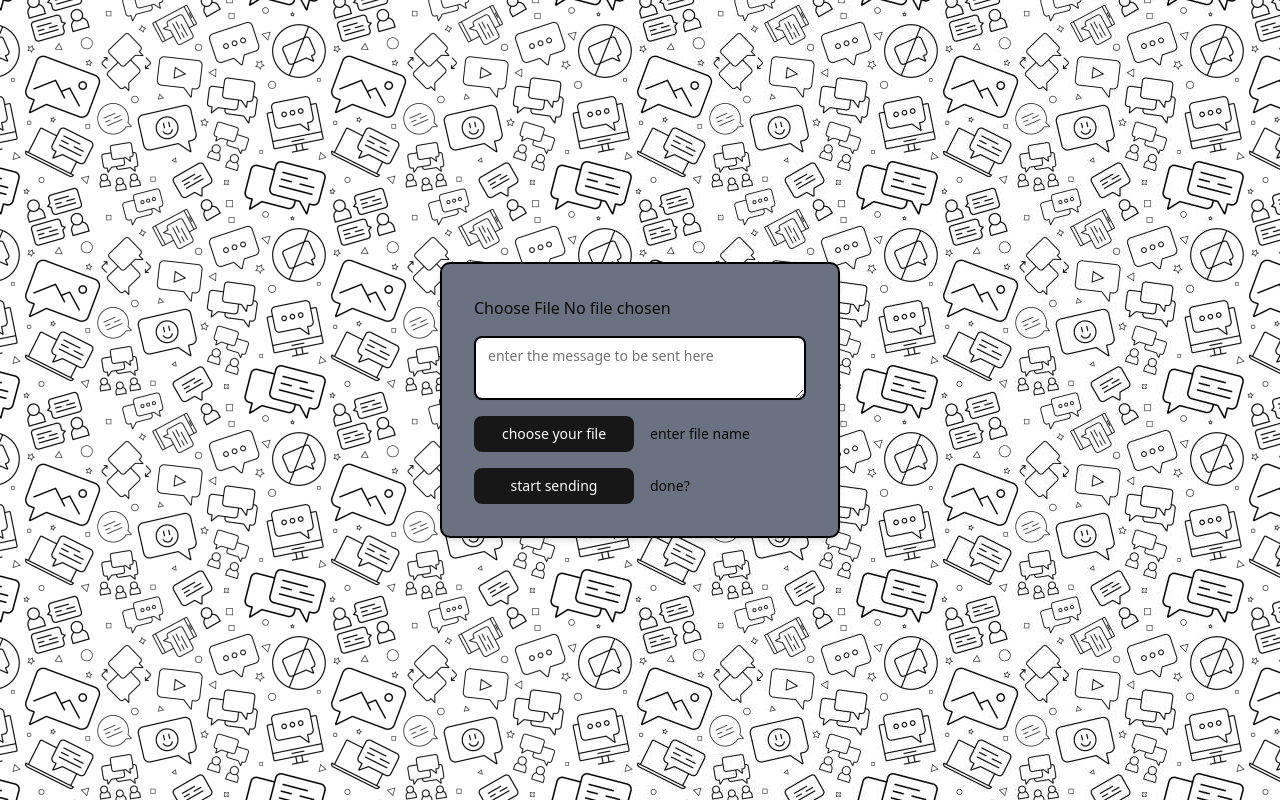
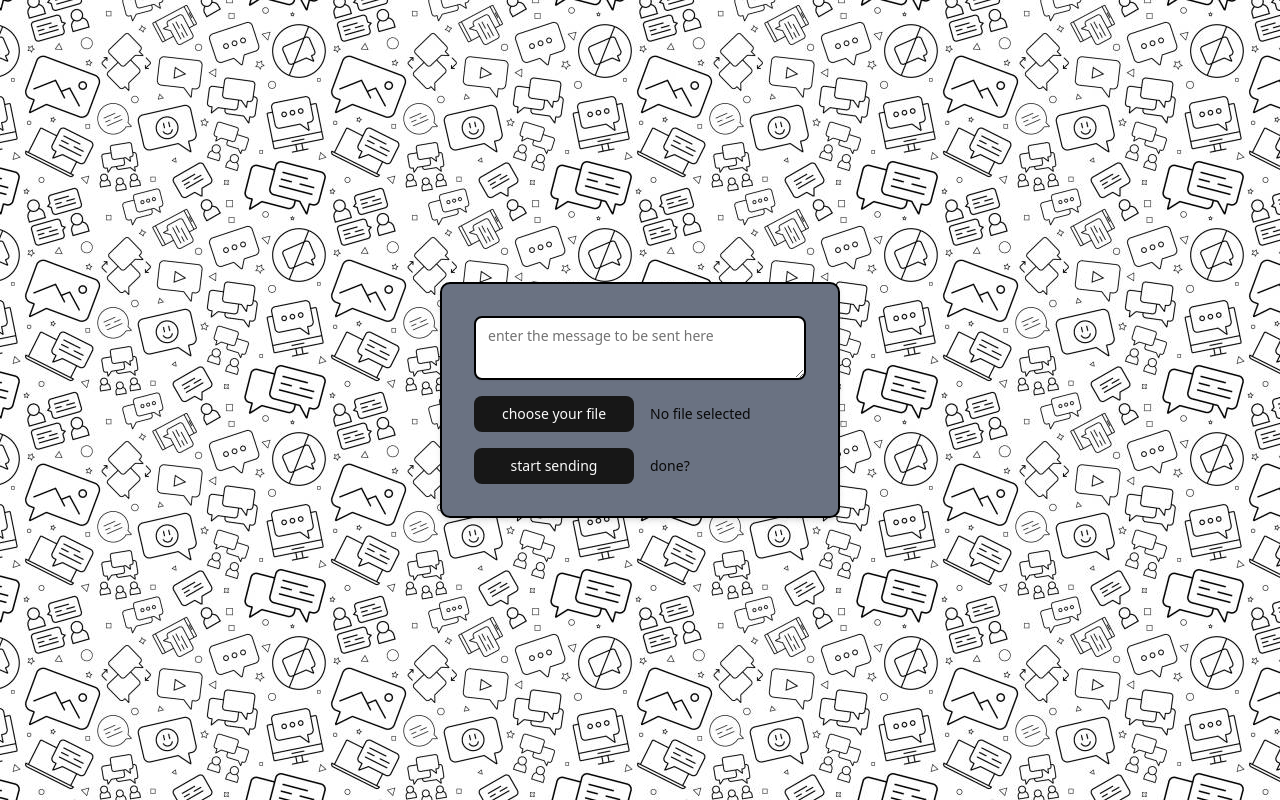
Before and after one commit to basil-vazhathottathil/whatsapp_kit, a Next.js app: page / in a window 1280 px wide. Built offline with nearby package versions, Linux system fonts and the light colour scheme.

Commit message:
file select done

```diff
--- a/src/app/components/card/Card.tsx
+++ b/src/app/components/card/Card.tsx
@@ -24,22 +24,29 @@ function Card() {
     }
   };
 
+  const handleButtonClick = () => {
+    fileInputRef.current?.click();
+  };
+
   return (
     <div className="bg-gray-500 p-8 rounded-lg shadow-md w-[400px] space-y-4 border-black border-2">
       <div className='flex flex-col space-y-4'>
-        <input type="file"
+        <input
+          type="file"
           accept='.csv'
           onChange={handleFileSelect}
           ref={fileInputRef}
+          style={{ display: 'none' }}  // Hide the default input
         />
-        <Textarea className="w-full bg-white border-black border-2"
+        <Textarea
+          className="w-full bg-white border-black border-2"
           placeholder='enter the message to be sent here'
           value={message}
           onChange={(e)=> setMessage(e.target.value)}
-          />
+        />
         <div className="flex items-center gap-4 justify-start">
-          <Button className="w-40">choose your file</Button>
-          <label className='text-sm'>enter file name</label>
+          <Button className="w-40" onClick={handleButtonClick}>choose your file</Button>
+          <label className='text-sm'>{filename || 'No file selected'}</label>
         </div>
 
         <div className="flex items-center gap-4 justify-start">
```
